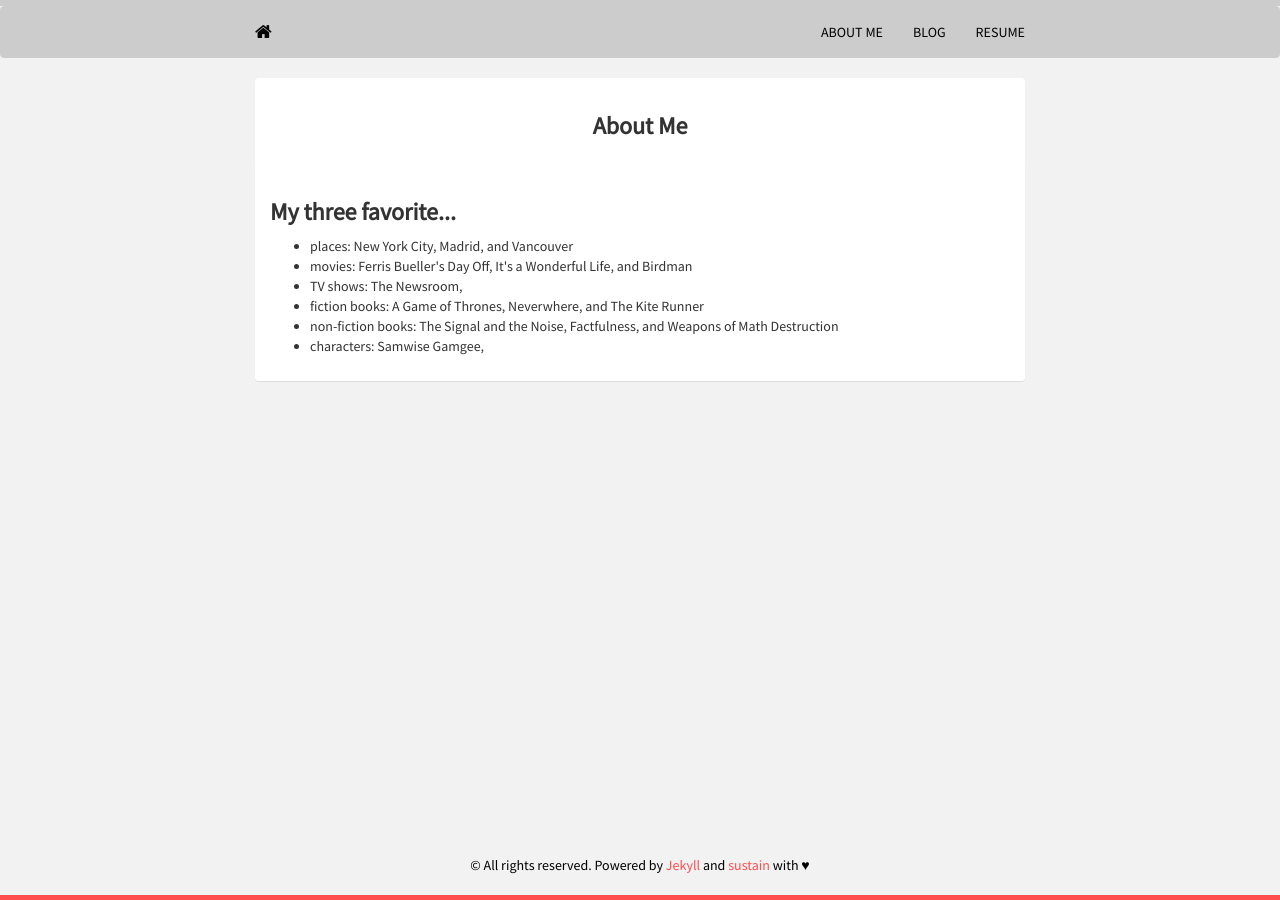
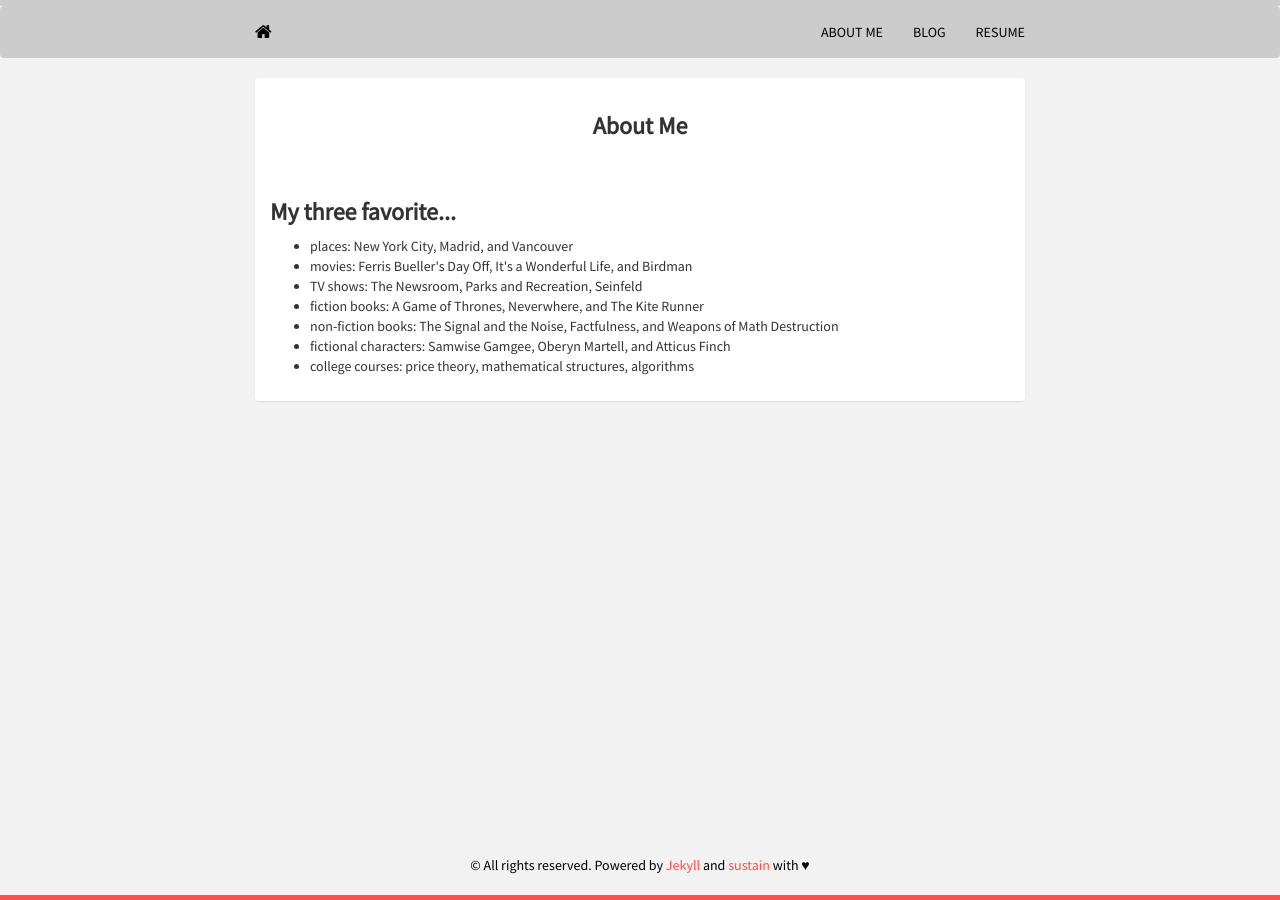
Before and after one commit to mrkaye97/mrkaye97.github.io, a Jekyll site: the page built from about.html, in a window 1280 px wide. Built offline with Jekyll 4.4.1, drawn with Linux system fonts in a browser that asks for light colours; nearby versions of some CDN libraries.

Commit message:
Update about.html

```diff
--- a/about.html
+++ b/about.html
@@ -14,13 +14,15 @@ Title: About Me
 		  <div class="panel panel-default">
     		<div class="panel-body">
 			  <h3><strong>My three favorite...</strong></h3>
-				<ul style="list-style-type:disc";"font-size:16px">
+				<ul style="list-style-type:disc";"font-size:40px">
 				  <li>places: New York City, Madrid, and Vancouver</li>
 				  <li>movies: Ferris Bueller's Day Off, It's a Wonderful Life, and Birdman</li>
-				  <li>TV shows: The Newsroom, </li>
+				  <li>TV shows: The Newsroom, Parks and Recreation, Seinfeld</li>
 				  <li>fiction books: A Game of Thrones, Neverwhere, and The Kite Runner</li>
 				  <li>non-fiction books: The Signal and the Noise, Factfulness, and Weapons of Math Destruction</li>
-				  <li>characters: Samwise Gamgee, </li>
+				  <li>fictional characters: Samwise Gamgee, Oberyn Martell, and Atticus Finch</li>
+				  <li>college courses: price theory, mathematical structures, algorithms</li>
+
 				</ul>
 
 		  </div>
```
